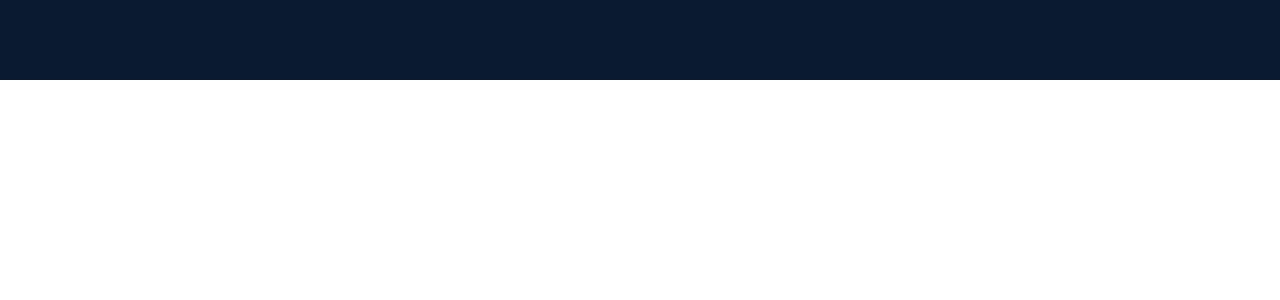
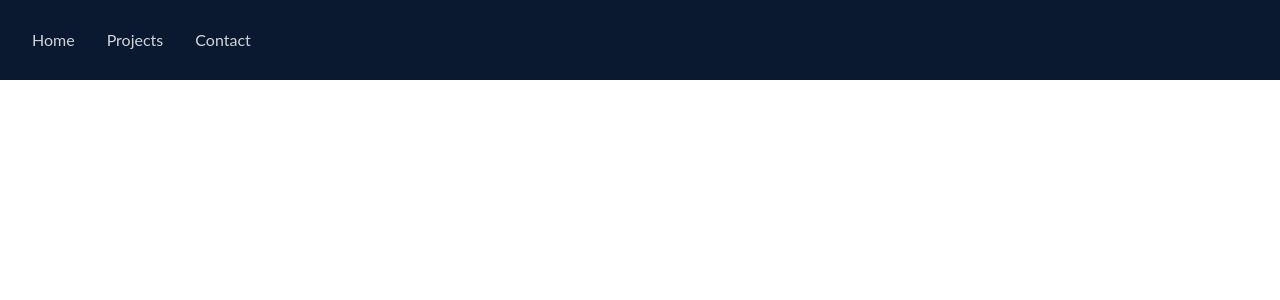
Before and after one commit to carterjamesmike/react-portfolio, a React (Vite) app: page / in a window 1280 px wide. Shown: the top 300 px of the page. Built offline with nearby package versions, Linux system fonts and the light colour scheme.

Commit message:
Added styling and some responsiveness to navbar

```diff
--- a/package.json
+++ b/package.json
@@ -10,7 +10,8 @@
   },
   "dependencies": {
     "react": "^18.2.0",
-    "react-dom": "^18.2.0"
+    "react-dom": "^18.2.0",
+    "react-icons": "^4.7.1"
   },
   "devDependencies": {
     "@types/react": "^18.0.27",
--- a/src/components/navbar.jsx
+++ b/src/components/navbar.jsx
@@ -1,9 +1,31 @@
-import React from "react";
+import React, { useState } from "react";
+import {FaBars, FaTimes} from "react-icons/fa";
 
 const Navbar = () => {
     return (
-        <div className="fixed w-full h-[80px] flex justify-between items-center px-4 bg-[#0a192f]">
+        <div className="fixed w-full h-[80px] flex justify-between items-center px-4 bg-[#0a192f] text-gray-300">
 
+                <ul className="hidden md:flex">
+                    <li>Home</li>
+                    <li>Projects</li>
+                    <li>Contact</li>
+                </ul>
+
+
+            {/* Hamburger */}
+            <div className="md:hidden z-10">
+                <FaBars />
+            </div>
+
+            {/* Mobile Menu */}
+            <ul className="hidden absolute top-0 left-0 w-full h-screen bg-[#0a192f] flex flex-col justify-center items-center">
+                <li className="py-6 text-4xl">Home</li>
+                <li className="py-6 text-4xl">Projects</li>
+                <li className="py-6 text-4xl">Contact</li>
+            </ul>
+
+            {/* Social Icons */}
+            <div className="hidden"></div>
         </div>
     )
 }
--- a/src/index.css
+++ b/src/index.css
@@ -2,72 +2,15 @@
 @tailwind components;
 @tailwind utilities;
 
-/* :root {
-  font-family: Inter, system-ui, Avenir, Helvetica, Arial, sans-serif;
-  line-height: 1.5;
-  font-weight: 400;
 
-  color-scheme: light dark;
-  color: rgba(255, 255, 255, 0.87);
-  background-color: #242424;
+@import url('https://fonts.googleapis.com/css2?family=Lato:wght@300&display=swap');
 
-  font-synthesis: none;
-  text-rendering: optimizeLegibility;
-  -webkit-font-smoothing: antialiased;
-  -moz-osx-font-smoothing: grayscale;
-  -webkit-text-size-adjust: 100%;
+@layer base {
+  body {
+    @apply font-[Lato]
+  }
+  li {
+    @apply px-4;
+    @apply cursor-pointer
+  }
 }
-
-a {
-  font-weight: 500;
-  color: #646cff;
-  text-decoration: inherit;
-}
-a:hover {
-  color: #535bf2;
-}
-
-body {
-  margin: 0;
-  display: flex;
-  place-items: center;
-  min-width: 320px;
-  min-height: 100vh;
-}
-
-h1 {
-  font-size: 3.2em;
-  line-height: 1.1;
-}
-
-button {
-  border-radius: 8px;
-  border: 1px solid transparent;
-  padding: 0.6em 1.2em;
-  font-size: 1em;
-  font-weight: 500;
-  font-family: inherit;
-  background-color: #1a1a1a;
-  cursor: pointer;
-  transition: border-color 0.25s;
-}
-button:hover {
-  border-color: #646cff;
-}
-button:focus,
-button:focus-visible {
-  outline: 4px auto -webkit-focus-ring-color;
-}
-
-@media (prefers-color-scheme: light) {
-  :root {
-    color: #213547;
-    background-color: #ffffff;
-  }
-  a:hover {
-    color: #747bff;
-  }
-  button {
-    background-color: #f9f9f9;
-  }
-} */
```
Also changed, not shown: 1 other file (tests, documents, lock files or other folders).
